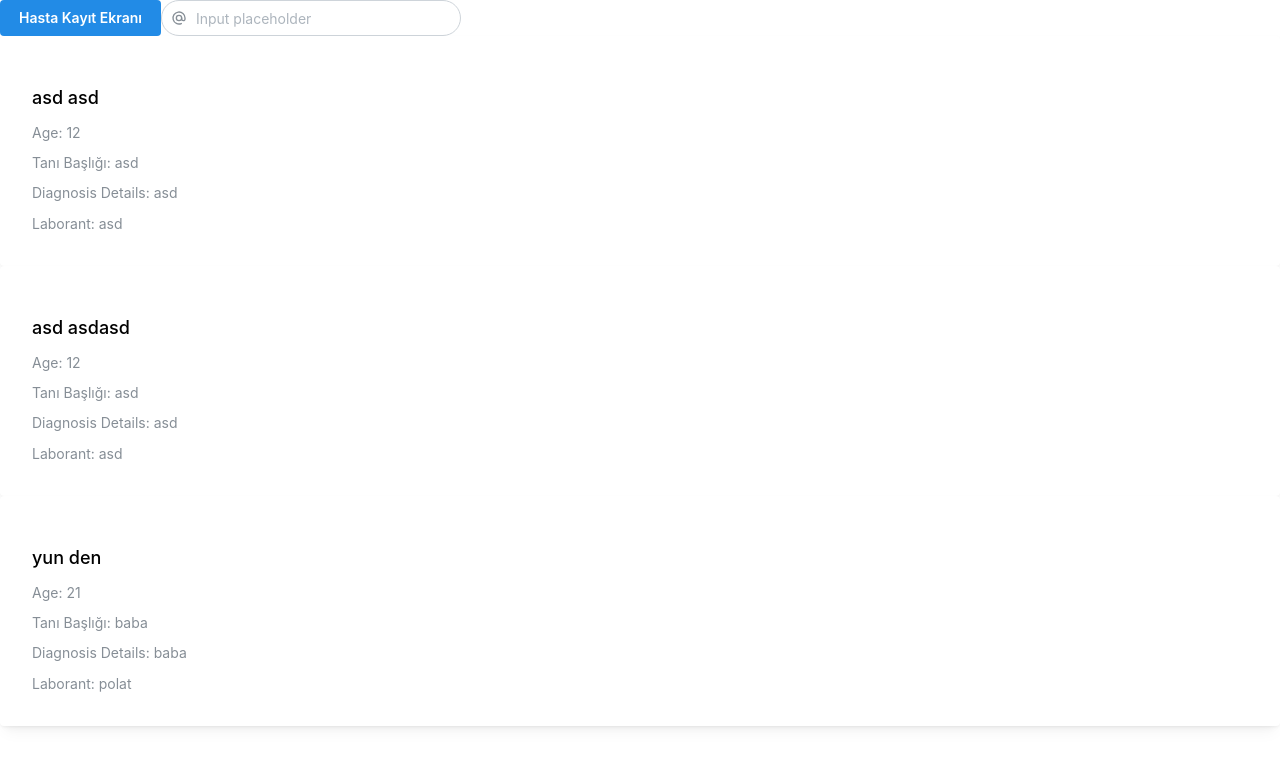
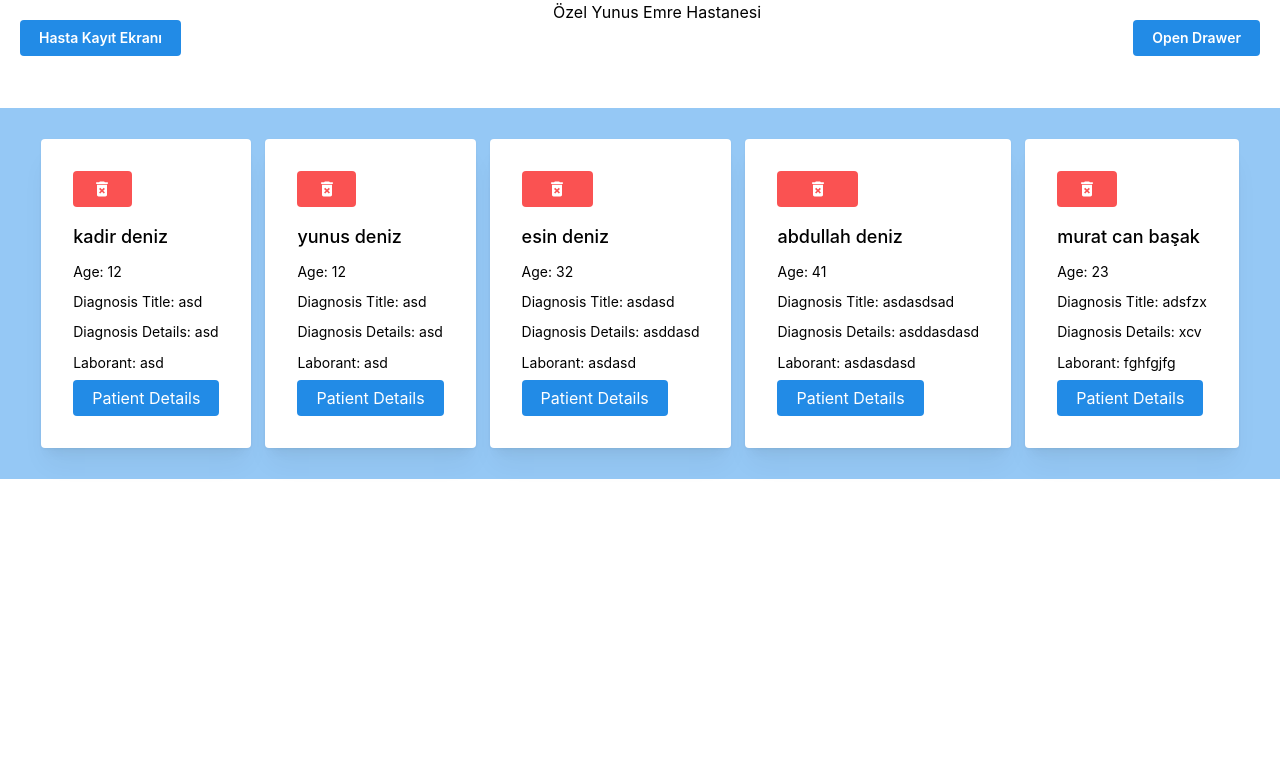
Before and after one commit to YunusEmreDenz/laborant-frontend, a Next.js app: page /patient-record in a window 1280 px wide. Shown: the top 768 px of the page. Built offline with nearby package versions, Linux system fonts and the light colour scheme.

Commit message:
kart delete yapıldı search bar kullanıma hazır hale geldi kart düzenlemeleri yapıldı

```diff
--- a/app/db.json
+++ b/app/db.json
@@ -1,10 +1,22 @@
 {
   "patients": [
     {
-      "id": "1b2a",
-      "name": "asd",
-      "lastname": "asd",
-      "tc": "21312312312",
+      "id": "4186",
+      "name": "kadir",
+      "lastname": "deniz",
+      "tc": "32132131332",
+      "age": 12,
+      "birthday": "2024-05-09T00:00:00.000Z",
+      "diagnosisTitle": "asd",
+      "diagnosisDetails": "asd",
+      "diagnosisDate": "2024-06-01T00:00:00.000Z",
+      "laborant": "asd"
+    },
+    {
+      "id": "d06b",
+      "name": "yunus",
+      "lastname": "deniz",
+      "tc": "12321312312",
       "age": 12,
       "birthday": "2024-05-09T00:00:00.000Z",
       "diagnosisTitle": "asd",
@@ -13,28 +25,40 @@
       "laborant": "asd"
     },
     {
-      "id": "2704",
-      "name": "asd",
-      "lastname": "asdasd",
-      "tc": "12312312312",
-      "age": 12,
-      "birthday": "2024-05-10T00:00:00.000Z",
-      "diagnosisTitle": "asd",
-      "diagnosisDetails": "asd",
-      "diagnosisDate": "2024-05-31T00:00:00.000Z",
-      "laborant": "asd"
+      "id": "ee67",
+      "name": "esin",
+      "lastname": "deniz",
+      "tc": "12321123322",
+      "age": 32,
+      "birthday": "2024-05-18T00:00:00.000Z",
+      "diagnosisTitle": "asdasd",
+      "diagnosisDetails": "asddasd",
+      "diagnosisDate": "2024-05-27T00:00:00.000Z",
+      "laborant": "asdasd"
     },
     {
-      "id": "7517",
-      "name": "yun",
-      "lastname": "den",
-      "tc": "12312312312",
-      "age": 21,
-      "birthday": "2024-05-10T00:00:00.000Z",
-      "diagnosisTitle": "baba",
-      "diagnosisDetails": "baba",
-      "diagnosisDate": "2024-05-25T00:00:00.000Z",
-      "laborant": "polat"
+      "id": "6859",
+      "name": "abdullah",
+      "lastname": "deniz",
+      "tc": "12332423422",
+      "age": 41,
+      "birthday": "2024-05-04T00:00:00.000Z",
+      "diagnosisTitle": "asdasdsad",
+      "diagnosisDetails": "asddasdasd",
+      "diagnosisDate": "2024-05-14T00:00:00.000Z",
+      "laborant": "asdasdasd"
+    },
+    {
+      "id": "5f30",
+      "name": "murat can",
+      "lastname": "başak",
+      "tc": "12342525363",
+      "age": 23,
+      "birthday": "2024-05-17T00:00:00.000Z",
+      "diagnosisTitle": "adsfzx",
+      "diagnosisDetails": "xcv",
+      "diagnosisDate": "2024-05-20T00:00:00.000Z",
+      "laborant": "fghfgjfg"
     }
   ]
 }
--- a/app/patient-record/page.tsx
+++ b/app/patient-record/page.tsx
@@ -2,11 +2,13 @@ import React from 'react'
 import MantineDrawer from "../../components/MantineDrawer"
 import MantineSearch from "../../components/MantineSearch"
 import MantineCard from "../../components/MantineCard"
+import db from "../db.json"
 export default function HomePage() {
   return <div>
-   <div style={{ display: "flex" }}>
+   <div style={{ display: "flex" , justifyContent: "space-between" }}>
     <MantineDrawer></MantineDrawer>
-    <MantineSearch></MantineSearch>
+    <h1>Özel Yunus Emre Hastanesi</h1>
+    <MantineSearch patients={db.patients}></MantineSearch>
   </div>
     <MantineCard></MantineCard>
   </div>
--- a/components/MantineCard.js
+++ b/components/MantineCard.js
@@ -1,34 +1,67 @@
-"use client"
-import { Card, Text } from '@mantine/core';
-import Link from 'next/link';
+"use client";
+import "../app/app.css";
+import { MdDeleteForever } from "react-icons/md";
+import { Button, Card, GridCol, Text } from "@mantine/core";
+import Link from "next/link";
 import db from "../app/db.json";
-
+import { Container } from "@mantine/core";
+import { Grid } from "@mantine/core";
+import axios from "axios";
 export default function Demo() {
+  const demoProps = {
+    bg: "#95c8f5",
+    mt: "xl",
+    mb: "xl",
+  };
+  const handleDelete = async (id) => {
+    try {
+      const response = await axios.delete(
+        `http://localhost:3001/patients/${id}`
+      );
+      console.log("Başarılı:", response.data);
+    } catch (error) {
+      console.error("Hata:", error);
+    }
+  };
   return (
-    <div>
+    <>
+      <Container size="xl" pt="xl" pb="xl" {...demoProps}>
+        <Grid align="center" justify="center">
           {db.patients.map((patient) => (
             <div key={patient.id}>
-          <Link href={`/patients/${patient.id}`}>
-            <Card shadow="sm" padding="xl">
+              <Card shadow="md" padding="xl" m="7">
+                <Button
+                  onClick={() => handleDelete(patient.id)}
+                  color="red"
+                  w="40%"
+                >
+                  <MdDeleteForever size="20px" />
+                </Button>
                 <Text fw={500} size="lg" mt="md">
                   {`${patient.name} ${patient.lastname}`}
                 </Text>
-              <Text mt="xs" c="dimmed" size="sm">
+                <Text mt="xs" size="sm">
                   Age: {patient.age}
                 </Text>
-              <Text mt="xs" c="dimmed" size="sm">
-                Tanı Başlığı: {patient.diagnosisTitle}
+                <Text mt="xs" size="sm">
+                  Diagnosis Title: {patient.diagnosisTitle}
                 </Text>
-              <Text mt="xs" c="dimmed" size="sm">
+                <Text mt="xs" size="sm">
                   Diagnosis Details: {patient.diagnosisDetails}
                 </Text>
-              <Text mt="xs" c="dimmed" size="sm">
+                <Text mt="xs" size="sm">
                   Laborant: {patient.laborant}
                 </Text>
+                <Link href={`/patients/${patient.id}`}>
+                  <Button mt="7">
+                    <Text>Patient Details</Text>
+                  </Button>
+                </Link>
               </Card>
-          </Link>
             </div>
           ))}
-    </div>
+        </Grid>
+      </Container>
+    </>
   );
 }
--- a/components/MantineDrawer.js
+++ b/components/MantineDrawer.js
@@ -217,7 +217,7 @@ export default function Demo() {
           </Group>
         </form>
       </Drawer>
-      <MantineButton onClick={open}>Hasta Kayıt Ekranı</MantineButton>{" "}
+      <MantineButton onClick={open} m="lg" >Hasta Kayıt Ekranı</MantineButton>{" "}
     </>
   );
 }
--- a/components/MantineSearch.js
+++ b/components/MantineSearch.js
@@ -1,16 +1,48 @@
-import { TextInput, rem } from "@mantine/core";
+"use client"
+import React, { useState } from 'react';
+import { Card, TextInput, rem } from "@mantine/core";
 import { IconAt } from "@tabler/icons-react";
+import { useDisclosure } from '@mantine/hooks';
+import { Drawer, Button } from '@mantine/core';
+import Link from 'next/link';
 
-export default function MantineSearch() {
+export default function MantineSearch({ patients }) {
+  const [opened, { open, close }] = useDisclosure(false);
+  const [searchTerm, setSearchTerm] = useState('');
   const icon = <IconAt style={{ width: rem(16), height: rem(16) }} />;
+  const filteredPatients = patients.filter((patient) =>
+    `${patient.name} ${patient.lastname}`.toLowerCase().includes(searchTerm.toLowerCase())
+  );
+
+
   return (
-    <TextInput
-      style={{ width: 300 }}
-      leftSectionPointerEvents="none"
-      leftSection={icon}
-      radius="xl"
-      placeholder="Input placeholder"
+    <>
+      <Drawer position="right" opened={opened} onClose={close} title="Authentication">
+        <TextInput
+          m="lg"
+          style={{ width: 300 }}
+          leftSectionPointerEvents="none"
+          leftSection={icon}
+          radius="xl"
+          placeholder="Search patients"
+          value={searchTerm}
+          onChange={(event) => setSearchTerm(event.target.value)}
+        />
+        <Card>
 
-    />
+      {filteredPatients.map((patient) => (
+        <div key={patient.id}>
+            <Link href={`/patients/${patient.id}`}>
+          <Button m="3" w="100%">
+          <p>{`${patient.name} ${patient.lastname}`}</p>
+          </Button>
+            </Link>
+        </div>
+      ))}
+        </Card>
+
+      </Drawer>
+      <Button onClick={open} m="lg">Open Drawer</Button>
+    </>
   );
 }
--- a/package.json
+++ b/package.json
@@ -26,6 +26,7 @@
     "next": "14.1.3",
     "react": "18.2.0",
     "react-dom": "18.2.0",
+    "react-icons": "^5.2.1",
     "yup": "^1.4.0"
   },
   "devDependencies": {
```
Also changed, not shown: app/app.css (line endings or trailing spaces), 2 other files (tests, documents, lock files or other folders). Lines whose indentation alone changed are shown as unchanged.
